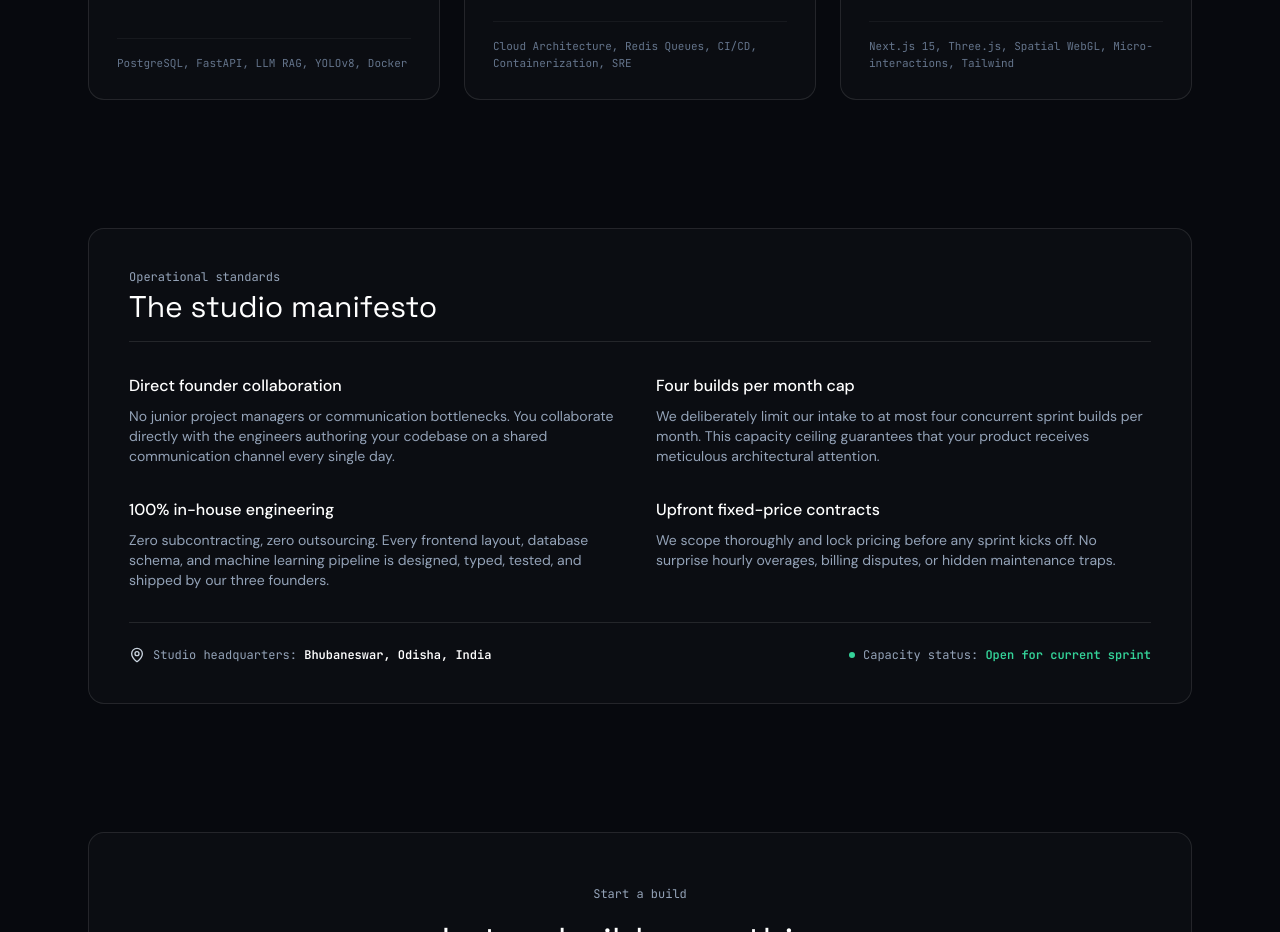
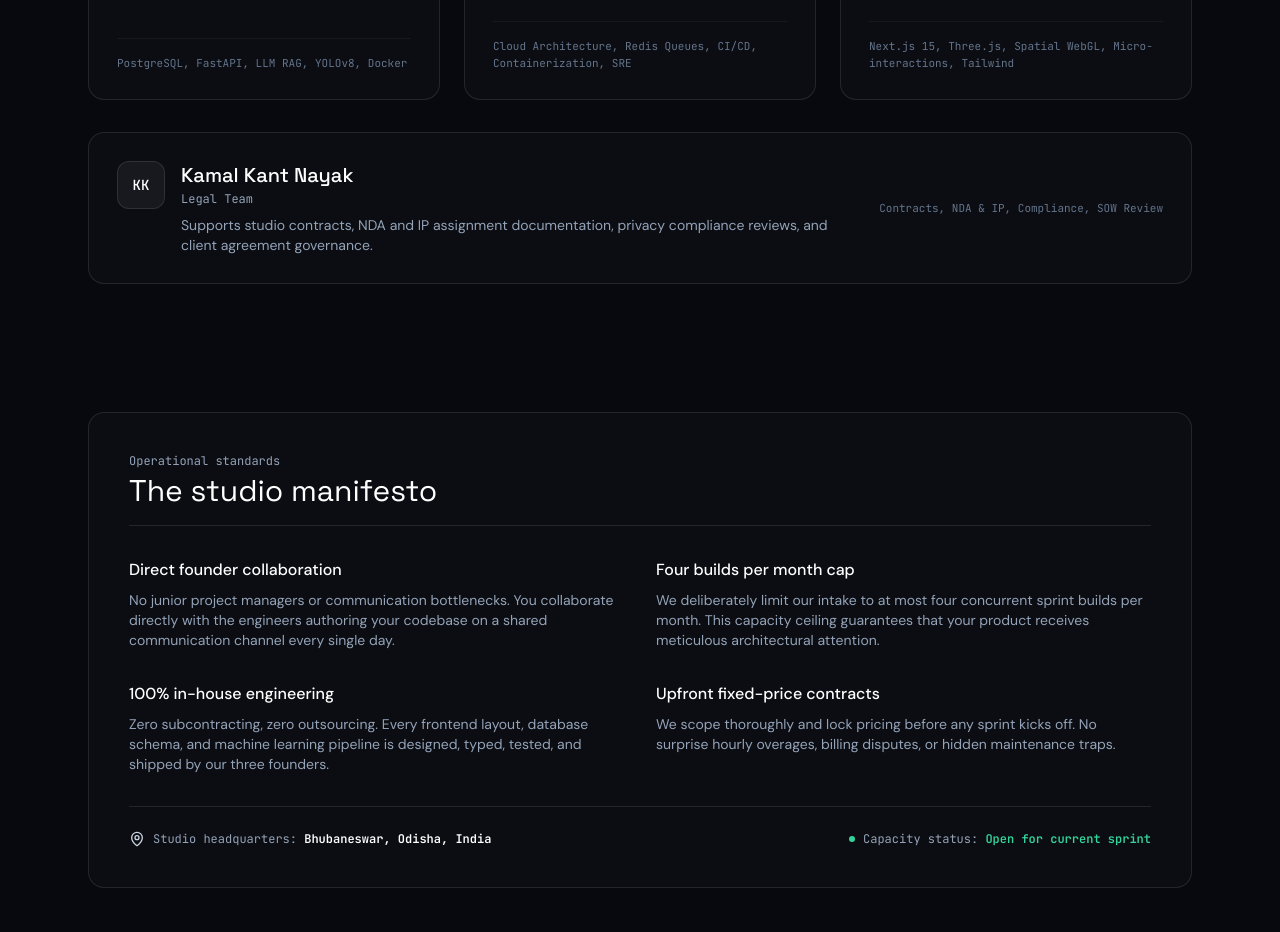
Before and after one commit to fresherscomputersc-hash/Flow-Labs, a Next.js app: page /about in a window 1280 px wide. Shown: the part 920-1852 px from the top of the page. Built offline with nearby package versions, Linux system fonts and the light colour scheme.

Commit message:
feat: add Legal Team member Kamal Kant Nayak to About page

```diff
--- a/app/about/page.tsx
+++ b/app/about/page.tsx
@@ -96,6 +96,27 @@ export default function AboutPage() {
           </div>
 
         </div>
+
+        {/* Legal Team */}
+        <div className="rounded-2xl bg-white/[0.02] border border-white/10 p-7 flex flex-col sm:flex-row sm:items-center justify-between gap-6">
+          <div className="flex items-start gap-4">
+            <div className="w-12 h-12 rounded-xl bg-white/5 border border-white/10 flex items-center justify-center font-mono text-sm text-white font-medium shrink-0">
+              KK
+            </div>
+            <div className="space-y-2">
+              <div>
+                <h3 className="font-display text-xl font-medium text-white">Kamal Kant Nayak</h3>
+                <div className="font-mono text-xs text-slate-400 mt-0.5">Legal Team</div>
+              </div>
+              <p className="text-slate-400 text-xs sm:text-sm leading-relaxed max-w-2xl">
+                Supports studio contracts, NDA and IP assignment documentation, privacy compliance reviews, and client agreement governance.
+              </p>
+            </div>
+          </div>
+          <div className="font-mono text-[11px] text-slate-500 sm:text-right shrink-0">
+            Contracts, NDA &amp; IP, Compliance, SOW Review
+          </div>
+        </div>
       </section>
 
       {/* ================= STUDIO PRINCIPLES ================= */}
```
